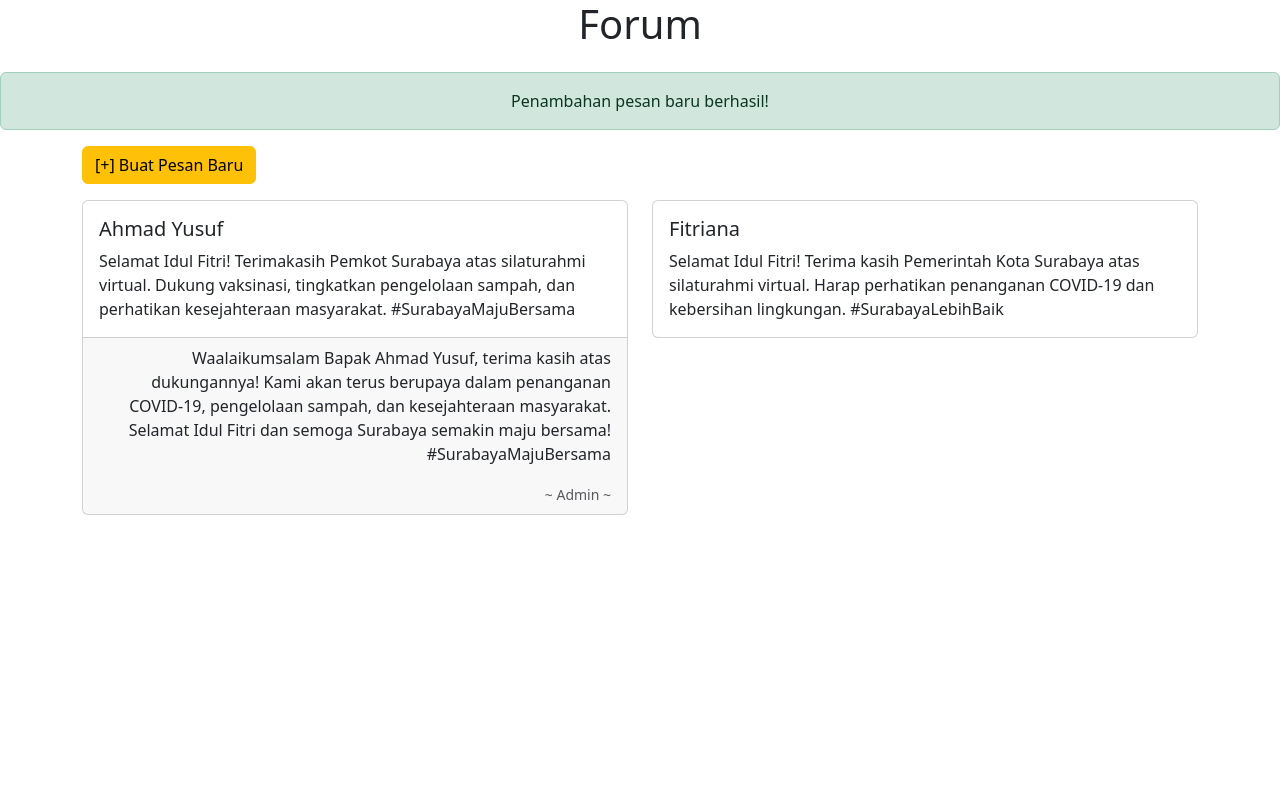
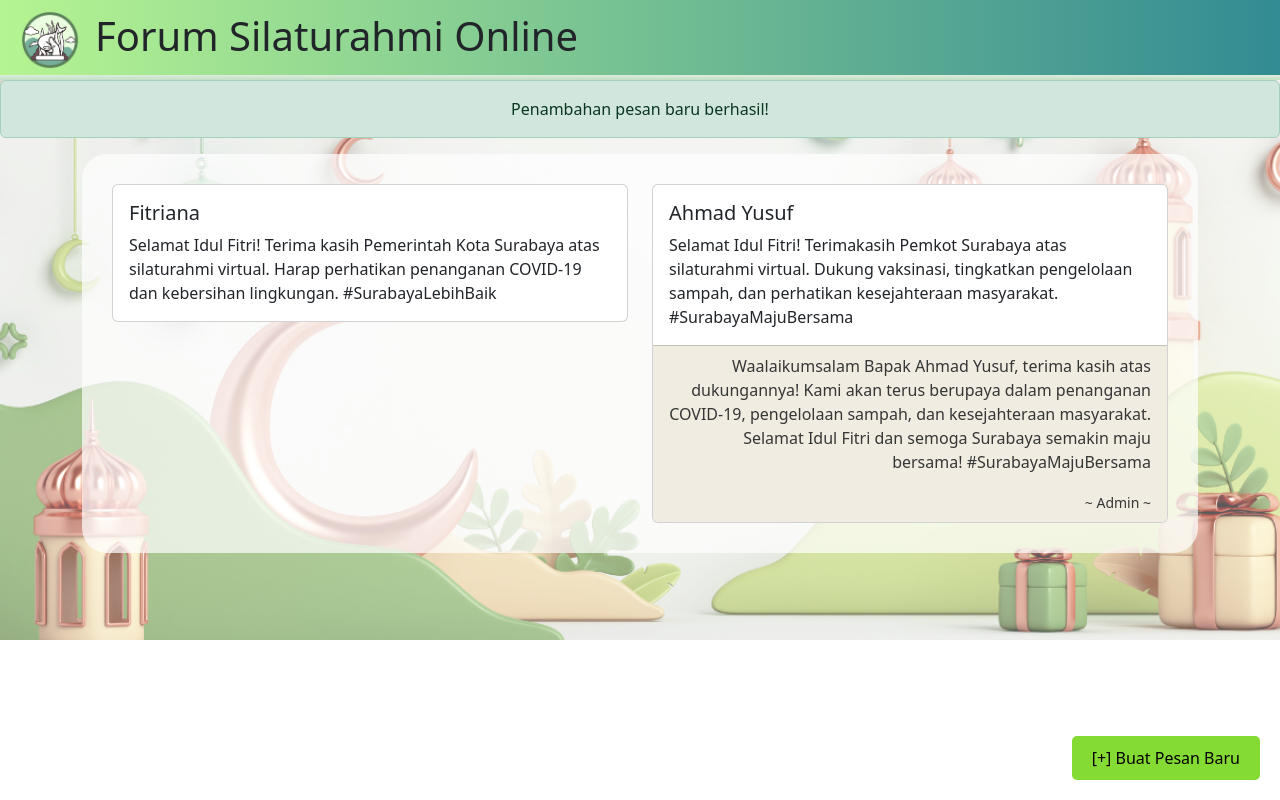
Before and after one commit to rayrednet/pweb-tugas8, a PHP site: page /forum.php?status=sukses in a window 1280 px wide. Run offline with PHP 8.4, Linux system fonts and the light colour scheme; data comes from the database, SQL or seed files in the repository.

Commit message:
style for forum

```diff
--- /dev/null
+++ b/assets/css/style.css
@@ -0,0 +1,95 @@
+.bg-image {
+    background-image: url("../images/bg.png");
+    background-repeat: no-repeat;
+    background-size: cover;
+  }
+
+  .header-color {
+    background: linear-gradient(to right, rgb(182, 244, 146), rgb(51, 139, 147));
+    height: 10vh;
+    padding: 0;
+    /* Reset any Bootstrap styles applied to the header element */
+    margin-bottom: 0;
+    background-color: transparent;
+    border: none;
+    display: flex;
+    justify-content: left; /* center the content horizontally */
+    align-items: center; /* center the content vertically */
+    position: relative; /* set the position to relative to position the pseudo-element */
+}
+
+.header-color::after {
+    content: '';
+    position: absolute;
+    bottom: 0;
+    left: 0;
+    height: 5px;
+    width: 100%;
+    background-image: linear-gradient(to top, #c1dfc4 0%, #deecdd 100%);
+  }
+
+
+.header-color img {
+    width: 50px; /* adjust the width of the logo */
+    margin-right: 15px; /* add some spacing between the logo and the heading */
+  }
+
+  .logo {
+    display: inline-block;
+    width: 60px;
+    height: 60px;
+    background-image: url('../images/logo-header.png');
+    background-size: cover;
+    transition: all 0.3s ease-in-out;
+    margin-left: 20px;
+    margin-right: 15px;
+  }
+
+  .logo:hover {
+    background-image: url('../images/logo-header-hover.png');
+    transform: scale(1.1);
+  }
+
+  .btn-new-message {
+    background-color: #84db33;
+    color: black;
+    border: none;
+    border-radius: 5px;
+    padding: 10px 20px;
+    position: fixed;
+    bottom: 20px;
+    right: 20px;
+    z-index: 999;
+    transition: transform 0.3s, box-shadow 0.3s;
+    box-shadow: 0 0 10px rgba(255, 255, 254, 0.822); /* add the glowing green box-shadow */
+  }
+
+  .btn-new-message:hover {
+    transform: scale(1.05);
+    background-color: rgb(38, 119, 143);
+    color: white;
+    box-shadow: 0 0 10px rgba(255, 255, 255, 0.692);
+  }
+
+  .container-box {
+    background-color: rgba(255, 255, 255, 0.7);
+    padding: 30px;
+    border-radius: 25px;
+  }
+
+  .bg-admin {
+    background-color: #f0ece2;
+  }
+
+  .text-admin {
+    color: #363636;
+  }
+
+  .card {
+    display: flex;
+
+  }
+
+  .card-body {
+    flex-grow: 1;
+  }
--- a/forum.php
+++ b/forum.php
@@ -3,14 +3,18 @@
 <!DOCTYPE html>
 <html>
 <head>
-	<title>Silaturahmi PWeb</title>
+	<title>Silaturahmi Online</title>
 	<link href="https://cdn.jsdelivr.net/npm/bootstrap@5.3.0-alpha1/dist/css/bootstrap.min.css" rel="stylesheet" integrity="sha384-GLhlTQ8iRABdZLl6O3oVMWSktQOp6b7In1Zl3/Jr59b6EGGoI1aFkw7cmDA6j6gD" crossorigin="anonymous">
 	<link rel="icon" type="image/x-icon" href="assets/images/favicon.ico">
+
+	<!-- Additional CSS Files -->
+	<link rel="stylesheet" href="assets/css/style.css">
 </head>
 
-<body>
-	<header class="text-center mb-4">
-		<h1>Forum</h1>
+<body class = "bg-image">
+	<header class = "header-color">
+		<a href="#" class="logo"></a>
+    	<h1>Forum Silaturahmi Online</h1>
     </header>
 
 	<div class="alert <?php if($_GET['status'] == 'sukses') echo 'alert-success'; else if($_GET['status'] == 'gagal') echo 'alert-danger'; else echo 'd-none'; ?> text-center" role="alert">
@@ -27,35 +31,32 @@
 
 	<main class="container">
 		<nav class="mb-3">
-			<a href="tambah_pesan.php" class="btn btn-warning">[+] Buat Pesan Baru</a>
+			<a href="tambah_pesan.php" class="btn btn-warning btn-new-message">[+] Buat Pesan Baru</a>
 		</nav>
-
+		<div class = "container-box">
 			<div class="row row-cols-1 row-cols-md-2 g-4">
 				<?php
-			$sql = "SELECT * FROM pesan ORDER BY nama ASC";
+				$sql = "SELECT * FROM pesan ORDER BY id";
 				$query = mysqli_query($db, $sql);
 
-			while($hasil = mysqli_fetch_array($query)){
+				while ($hasil = mysqli_fetch_array($query)) {
 					?>
 						<div class="col">
-				<div class="card">
+							<div class="card card-sm">
 								<div class="card-body">
 									<h5 class="card-title"><?php echo $hasil['nama']; ?></h5>
 									<p class="card-text"><?php echo $hasil['pesan']; ?></p>
 								</div>
 								<?php if ($hasil['pesan_balasan']) { ?>
-						<div class="card-footer text-end">
-							<p><?php echo $hasil['pesan_balasan']; ?></p>
-							<small class="text-muted">~ Admin ~</small>
+									<div class="card-footer text-end bg-admin">
+										<p class="text-admin"><?php echo $hasil['pesan_balasan']; ?></p>
+										<small class="text-admin">~ Admin ~</small>
 									</div>
 								<?php } ?>
-					<!-- <div class="card-footer text-end">
-						<p><?php echo ($hasil['pesan_balasan'] ? $hasil['pesan_balasan'] : 'Belum ada balasan dari admin (pejabat)'); ?></p>
-						<small class="text-muted">~ Admin ~</small>
-					</div> -->
 							</div>
 						</div>
 					<?php } ?>
+				</div>
 			</div>
 		</main>
 
```
Also changed, not shown: assets/images/bg.png (added), assets/images/favicon.ico, assets/images/logo-header-hover.png (added), assets/images/logo-header.png (added). Lines whose indentation alone changed are shown as unchanged.
